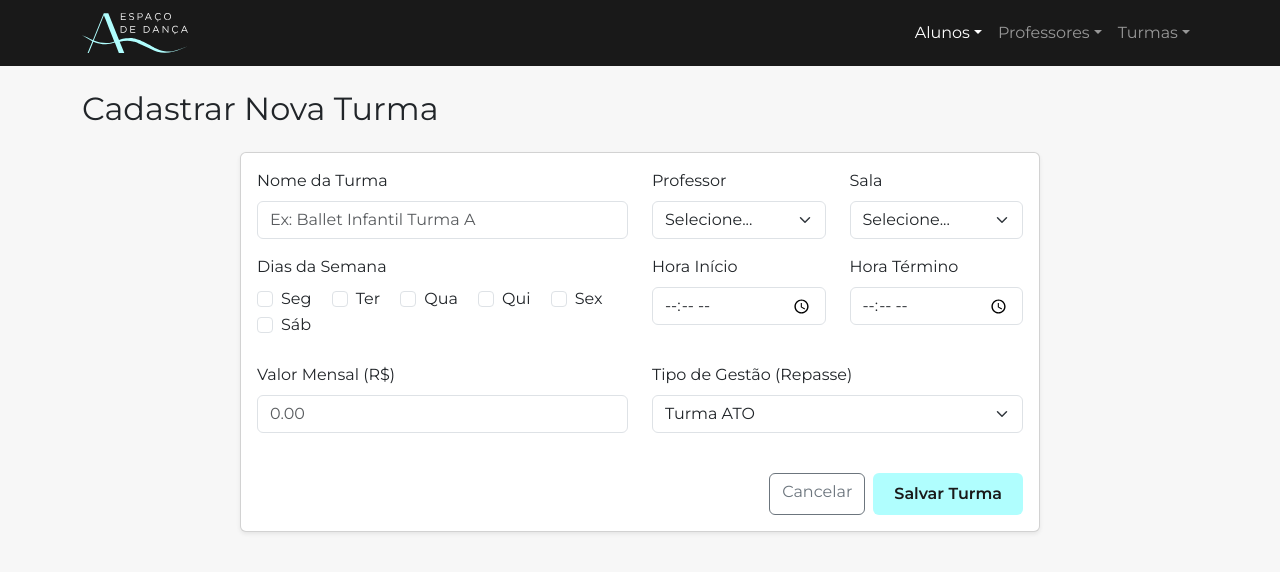
After one commit to VitorPasiani/gestao_escola_danca, a Flask app: page /cadastrar_turma in a window 1280 px wide. The commit adds this page. Shown: the top 572 px of the page. Run offline with Flask 3, Linux system fonts and the light colour scheme; data that the repository does not hold is empty.

Commit message:
feat: implementada gestão de salas e validação de conflito de horários

```diff
--- a/app.py
+++ b/app.py
@@ -12,7 +12,9 @@ from operacoes import (
     deletar_professor,
     buscar_professor,
     atualizar_professor,
-    listar_turmas
+    cadastrar_turma,
+    listar_turmas,
+    verificar_conflito_sala
 )
 
 import sqlite3
@@ -160,5 +162,47 @@ def rota_editar_professor(id_professor):
 
     return render_template('editar_professor.html', professor=professor_encontrado)
 
+## TURMAS ##
+@app.route('/cadastrar_turma', methods=['GET', 'POST'])
+def rota_cadastrar_turma():
+    if request.method == 'POST':
+        dados = {
+            'nome_turma': request.form.get('nome_turma'),
+            'id_professor': request.form.get('id_professor'),
+            'sala': request.form.get('sala'),
+            'hora_inicio': request.form.get('hora_inicio'),
+            'hora_fim': request.form.get('hora_fim'),
+            'valor_mensal_base': request.form.get('valor_mensal_base'),
+            'tipo_gestao': request.form.get('tipo_gestao'),
+            'dias_semana': request.form.getlist('dias_semana')
+        }
+
+        conflito = verificar_conflito_sala(dados['sala'], dados['dias_semana'], dados['hora_inicio'], dados['hora_fim'])
+
+        if conflito:
+            flash(conflito, 'danger')
+            professores_ativos = listar_professores()
+            return render_template('cadastrar_turma.html',
+                                 lista_professores=professores_ativos,
+                                 valores_antigos=dados)
+
+        dias_semana_texto = ", ".join(dados['dias_semana'])
+        mensagem = cadastrar_turma(
+            dados['nome_turma'], dados['tipo_gestao'], dados['sala'],
+            dados['id_professor'], dados['hora_inicio'], dados['hora_fim'],
+            dias_semana_texto, dados['valor_mensal_base']
+        )
+
+        flash(mensagem, 'success')
+        return redirect('/turmas')
+
+    professores_ativos = listar_professores()
+    return render_template('cadastrar_turma.html', lista_professores=professores_ativos, valores_antigos={})
+
+@app.route('/turmas')
+def pagina_listar_turmas():
+    turmas_banco = listar_turmas()
+    return render_template('listar_turmas.html', lista_de_turmas=turmas_banco)
+
 if __name__ == '__main__':
     app.run(debug=True)
--- a/banco_dados.py
+++ b/banco_dados.py
@@ -51,7 +51,9 @@ def inicializar_banco():
             id_turma INTEGER PRIMARY KEY AUTOINCREMENT,
             nome_turma TEXT NOT NULL,
             id_professor INTEGER,
-            horario TEXT,
+            sala TEXT NOT NULL,
+            hora_inicio TEXT NOT NULL,
+            hora_fim TEXT NOT NULL,
             dias_semana TEXT,
             valor_mensal_base REAL,
             tipo_gestao TEXT NOT NULL,
--- a/popular_banco.py
+++ b/popular_banco.py
@@ -14,9 +14,11 @@ print(cadastrar_plano(nome_plano="Semestral", percentual_desconto=0.15, duracao_
 print(cadastrar_turma(
     nome_turma="Jazz Adulto Iniciante",
     tipo_gestao="Parceiro",
+    sala="Sala Grande",
     id_professor=1,
-    horario="19:30",
-    dias_semana="Terça e Quinta",
+    hora_inicio="19:30",
+    hora_fim="21:00",
+    dias_semana="Terça, Quinta",
     valor_mensal_base=150.00
 ))
 
--- a/templates/base.html
+++ b/templates/base.html
@@ -23,8 +23,10 @@
                         <ul class="dropdown-menu shadow-sm">
                             <li><a class="dropdown-item" href="/cadastrar_aluno">Novo Aluno</a></li>
                             <li><a class="dropdown-item" href="/alunos">Alunos Ativos</a></li>
-                            <li><a class="dropdown-item" href="/alunos_inativos">Alunos Inativos</a></li>                        </ul>
+                            <li><a class="dropdown-item" href="/alunos_inativos">Alunos Inativos</a></li>
+                        </ul>
                     </li>
+
                     <li class="nav-item dropdown">
                         <a class="nav-link dropdown-toggle" href="#" role="button" data-bs-toggle="dropdown">Professores</a>
                         <ul class="dropdown-menu shadow-sm">
@@ -32,6 +34,15 @@
                             <li><a class="dropdown-item" href="/professores">Lista de Professores</a></li>
                         </ul>
                     </li>
+
+                    <li class="nav-item dropdown">
+                        <a class="nav-link dropdown-toggle" href="#" role="button" data-bs-toggle="dropdown">Turmas</a>
+                        <ul class="dropdown-menu shadow-sm">
+                            <li><a class="dropdown-item" href="/cadastrar_turma">Nova Turma</a></li>
+                            <li><a class="dropdown-item" href="/turmas">Turmas Ativas</a></li>
+                        </ul>
+                    </li>
+
                 </ul>
             </div>
         </div>
--- /dev/null
+++ b/templates/cadastrar_turma.html
@@ -0,0 +1,105 @@
+{% extends 'base.html' %}
+
+{% block titulo %}Nova Turma - ATO Espaço de Dança{% endblock %}
+
+{% block conteudo %}
+    <h2 class="mb-4">Cadastrar Nova Turma</h2>
+
+    <div class="card shadow-sm" style="max-width: 800px; margin: 0 auto;">
+        <div class="card-body">
+
+            {% with messages = get_flashed_messages(with_categories=true) %}
+            {% if messages %}
+                {% for category, message in messages %}
+                <div class="alert alert-{{ category }} alert-dismissible fade show" role="alert">
+                    {{ message }}
+                    <button type="button" class="btn-close" data-bs-dismiss="alert" aria-label="Close"></button>
+                </div>
+                {% endfor %}
+            {% endif %}
+            {% endwith %}
+
+            <form action="/cadastrar_turma" method="POST">
+
+                <div class="row">
+                    <div class="col-md-6 mb-3">
+                        <label for="nome_turma" class="form-label">Nome da Turma</label>
+                        <input type="text" class="form-control" id="nome_turma" name="nome_turma"
+                            value="{{ valores_antigos.get('nome_turma', '') }}"
+                            placeholder="Ex: Ballet Infantil Turma A" required>
+                    </div>
+
+                    <div class="col-md-3 mb-3">
+                        <label for="id_professor" class="form-label">Professor</label>
+                        <select class="form-select" id="id_professor" name="id_professor" required>
+                            <option value="" disabled {% if not valores_antigos.get('id_professor') %}selected{% endif %}>Selecione...</option>
+                            {% for prof in lista_professores %}
+                                <option value="{{ prof['id_professor'] }}"
+                                    {% if valores_antigos.get('id_professor')|string == prof['id_professor']|string %}selected{% endif %}>
+                                    {{ prof['nome'] }}
+                                </option>
+                            {% endfor %}
+                        </select>
+                    </div>
+
+                    <div class="col-md-3 mb-3">
+                        <label for="sala" class="form-label">Sala</label>
+                        <select class="form-select" id="sala" name="sala" required>
+                            <option value="" disabled {% if not valores_antigos.get('sala') %}selected{% endif %}>Selecione...</option>
+                            <option value="Sala Pequena" {% if valores_antigos.get('sala') == 'Sala Pequena' %}selected{% endif %}>Sala Pequena</option>
+                            <option value="Sala Grande" {% if valores_antigos.get('sala') == 'Sala Grande' %}selected{% endif %}>Sala Grande</option>
+                        </select>
+                    </div>
+                </div>
+
+                <div class="row">
+                    <div class="col-md-6 mb-3">
+                        <label class="form-label d-block">Dias da Semana</label>
+                        {% set dias = [('Segunda', 'Seg'), ('Terça', 'Ter'), ('Quarta', 'Qua'), ('Quinta', 'Qui'), ('Sexta', 'Sex'), ('Sábado', 'Sáb')] %}
+                        {% for valor, label in dias %}
+                            <div class="form-check form-check-inline">
+                                <input class="form-check-input" type="checkbox" id="{{ valor|lower }}" name="dias_semana" value="{{ valor }}"
+                                    {% if valor in valores_antigos.get('dias_semana', []) %}checked{% endif %}>
+                                <label class="form-check-label" for="{{ valor|lower }}">{{ label }}</label>
+                            </div>
+                        {% endfor %}
+                    </div>
+
+                    <div class="col-md-3 mb-3">
+                        <label for="hora_inicio" class="form-label">Hora Início</label>
+                        <input type="time" class="form-control" id="hora_inicio" name="hora_inicio"
+                            value="{{ valores_antigos.get('hora_inicio', '') }}" required>
+                    </div>
+
+                    <div class="col-md-3 mb-3">
+                        <label for="hora_fim" class="form-label">Hora Término</label>
+                        <input type="time" class="form-control" id="hora_fim" name="hora_fim"
+                            value="{{ valores_antigos.get('hora_fim', '') }}" required>
+                    </div>
+                </div>
+
+                <div class="row mt-2">
+                    <div class="col-md-6 mb-3">
+                        <label for="valor_mensal_base" class="form-label">Valor Mensal (R$)</label>
+                        <input type="number" step="0.01" class="form-control" id="valor_mensal_base" name="valor_mensal_base"
+                            value="{{ valores_antigos.get('valor_mensal_base', '') }}" placeholder="0.00">
+                    </div>
+
+                    <div class="col-md-6 mb-3">
+                        <label for="tipo_gestao" class="form-label">Tipo de Gestão (Repasse)</label>
+                        <select class="form-select" id="tipo_gestao" name="tipo_gestao">
+                            <option value="Propria" {% if valores_antigos.get('tipo_gestao') == 'Propria' %}selected{% endif %}>Turma ATO</option>
+                            <option value="Parceiro" {% if valores_antigos.get('tipo_gestao') == 'Parceiro' %}selected{% endif %}>Turma Professor ATO</option>
+                        </select>
+                    </div>
+                </div>
+
+                <div class="d-grid gap-2 d-md-flex justify-content-md-end mt-4">
+                    <a href="/turmas" class="btn btn-outline-secondary">Cancelar</a>
+                    <button type="submit" class="btn badge-ato" style="font-size: 1rem; padding: 8px 20px;">Salvar Turma</button>
+                </div>
+            </form>
+
+        </div>
+    </div>
+{% endblock %}
--- a/templates/index.html
+++ b/templates/index.html
@@ -22,8 +22,9 @@
                     {{ turma['nome_turma'] }}
                 </div>
                 <div class="card-body bg-light">
-                    <p class="card-text mb-1"><strong>Professor(a):</strong> {{ turma['professor'] }}</p>
-                    <p class="card-text mb-1"><strong>Dia:</strong> {{ turma['dia_semana'] }}</p>
+                    <p class="card-text mb-1"><strong>Professor(a):</strong> {{ turma['nome_professor'] }}</p>
+                    <p class="card-text mb-1"><strong>Sala:</strong> {{ turma['sala'] }}</p>
+                    <p class="card-text mb-1"><strong>Dias:</strong> {{ turma['dias_semana'] }}</p>
                     <p class="card-text"><strong>Horário:</strong> {{ turma['horario'] }}</p>
                 </div>
             </div>
```
Also changed, not shown: operacoes.py (+36 -9 lines), templates/listar_turmas.html (added, +73 -0 lines), 1 other file.
